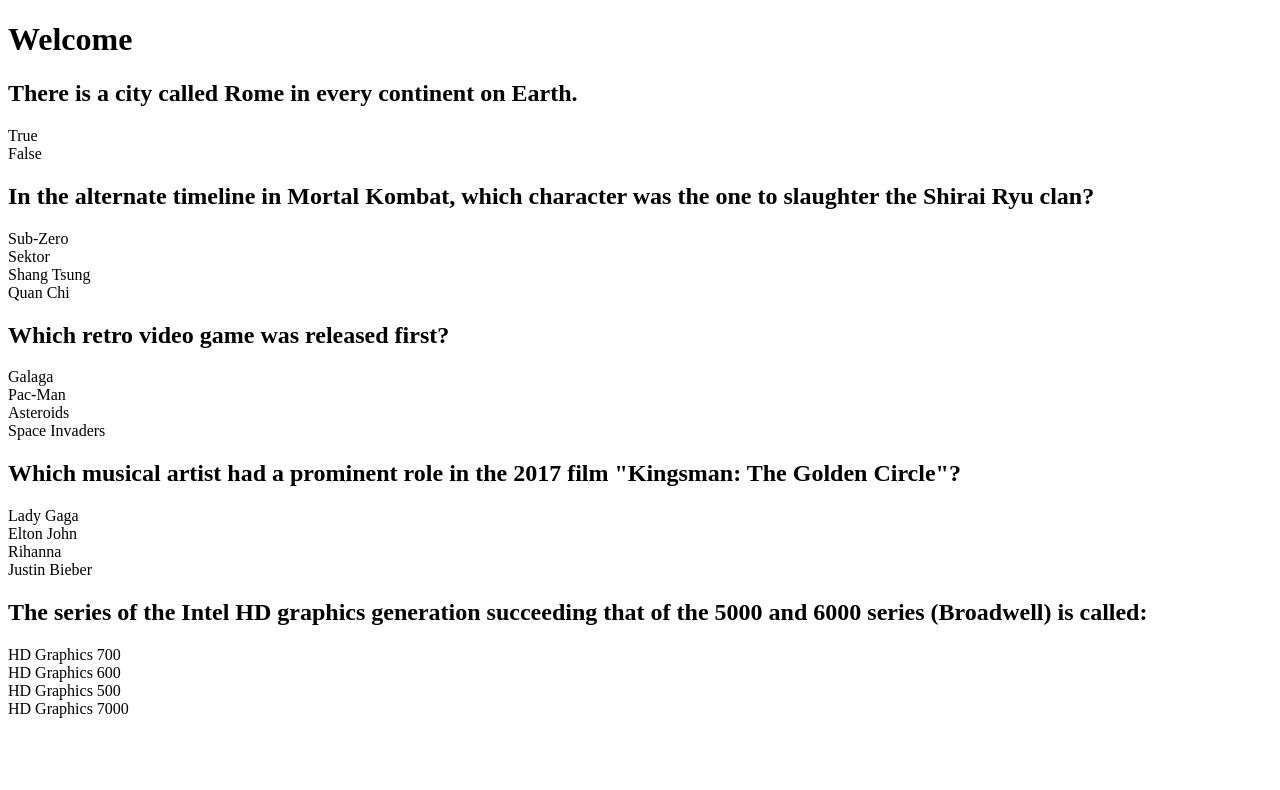
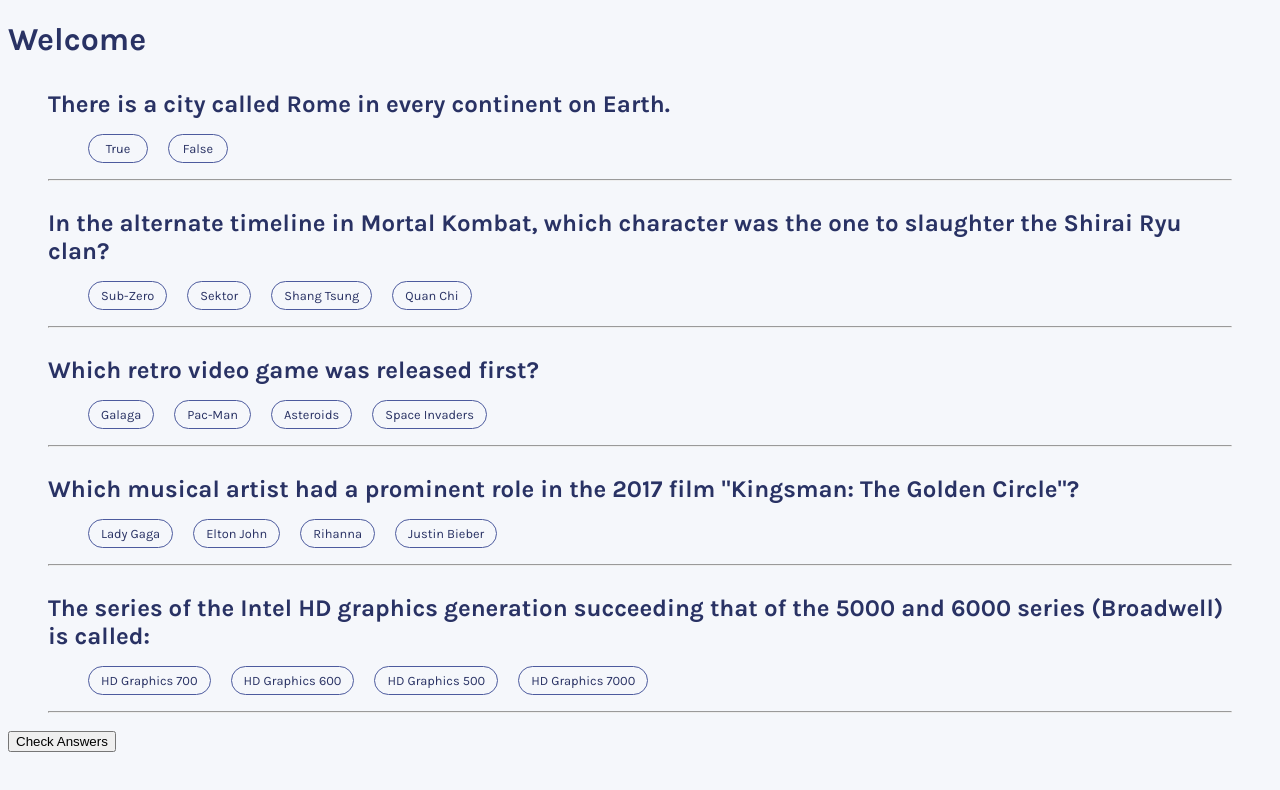
Before and after one commit to jasnmar/scrimba-rb-quizzical, a React (Vite) app: page / in a window 1280 px wide. Shown: the top 790 px of the page. Built offline with nearby package versions, Linux system fonts and the light colour scheme.

Commit message:
Kinda working with local data

```diff
--- a/index.html
+++ b/index.html
@@ -3,6 +3,9 @@
   <head>
     <meta charset="UTF-8" />
     <meta name="viewport" content="width=device-width, initial-scale=1.0" />
+    <link rel="preconnect" href="https://fonts.googleapis.com">
+    <link rel="preconnect" href="https://fonts.gstatic.com" crossorigin>
+    <link href="https://fonts.googleapis.com/css2?family=Karla:ital,wght@0,200..800;1,200..800&display=swap" rel="stylesheet">
     <title>Quizzical</title>
   </head>
   <body>
--- a/src/App.css
+++ b/src/App.css
@@ -0,0 +1,8 @@
+: root {
+
+}
+
+
+.app--check-answers {
+
+}
--- a/src/App.jsx
+++ b/src/App.jsx
@@ -2,82 +2,38 @@ import { useState, useEffect } from 'react'
 import './App.css'
 import Welcome from './components/Welcome/Welcome'
 import Question from './components/Question/Question'
-import { data } from './data'
+
 import { nanoid } from 'nanoid'
+import { customizeResponse } from './utils/questionUtils'
 import he from "he"
 
-const debug = true
+
 
 function App() {
   const [questionList, setQuestionList] = useState(customizeResponse())
-  //So that I don't slam the API I have some data
-  //locally to work with
-  function getQuestions() {
-    if(debug) {
-        return data
-    } else {
-        return fetchQuestions()
-    }
+
+  function questionClickHandler(event, questionId, answerId) {
+    // console.log('a.target:', event.target)
+    // console.log('questionId: ', questionId)
+    // console.log('answerId: ', answerId)
+    const newQuestions = [...questionList]
+    const currentQuestion = newQuestions.find((question) => {
+      return question.id === questionId
+    })
+    currentQuestion.answerList.map((answer) => answer.selected=false)
+    const selectedAnswer = currentQuestion.answerList.find((answer) => {
+      return answer.id === answerId
+    })
+    selectedAnswer.selected = true
+    // console.log('currentQuestion: ', currentQuestion)
+    // console.log('selectedAnswer: ', selectedAnswer)
+    // console.log('questionList: ', questionList)
+    setQuestionList(() => newQuestions)
   }
 
-  //I want the shape of the data to be a little different than the
-  //way the API returns it, so I'm reshaping it a bit.
-  function customizeResponse() {
-    const apiResponse = getQuestions()
-    const questionList = apiResponse.results
-    const formattedQuestions = questionList.map(question => {
-      const questionId = nanoid()
-      const answerList = fixAnswerList(question, questionId)
-      question = {
-        ...question,
-        question: he.decode(question.question),
-        answerList:answerList,
-        id:questionId}
-      return question
-    })
-    return formattedQuestions
-  }
-  console.log('questionList: ', questionList)
-
-  function fixAnswerList(question, qid) {
-    const answerListLength = question.incorrect_answers.length + 1;
-    const randomNumber = getRandomInt(answerListLength)
-    const answerList = [...question.incorrect_answers]
-    const answerObjects = answerList.map(answer => {
-      return writeAnswer(answer, false, qid)
-    })
-    answerObjects.splice(randomNumber, 0, writeAnswer(question.correct_answer, true, qid))
-    return answerObjects
-  }
-
-  function writeAnswer(text, correct, qid) {
-    return {
-      answerText:
-      he.decode(text),
-      correct: correct,
-      questionid: qid,
-      id: nanoid()
-    }
-  }
-
-  function getRandomInt(max) {
-    return Math.floor(Math.random() * max);
-  }
-
-  async function fetchQuestions() {
-    const res = await fetch('https://opentdb.com/api.php?amount=5')
-    const questionObject = await res.json()
-    return questionObject
-  }
-  function questionClickHandler(a, b, c) {
-    console.log('a.target:', a.target)
-    console.log('b: ', b)
-    console.log('c: ', c)
-  }
   const questions =
     <div>
       {questionList.map((question) => {
-        {console.log(question)}
         return <Question
           key={question.id}
           id={question.id}
@@ -94,6 +50,7 @@ function App() {
     <>
       <Welcome />
       {questions}
+      <button className='app--check-answers'>Check Answers</button>
     </>
   )
 }
--- a/src/components/Question/Question.css
+++ b/src/components/Question/Question.css
@@ -0,0 +1,29 @@
+.question {
+    padding: 10px 40px;
+}
+
+.question h1 {
+    margin: 0;
+}
+
+.question ul {
+    display: flex;
+    gap: 20px;
+}
+.question li {
+    list-style-type: none;
+    border: 1px solid var(--clr-dark-blue);
+    border-radius: 16px;
+    min-width: 60px;
+    text-align: center;
+    padding: 6px 12px;
+    font-size: .8rem;
+
+}
+
+.question .selected {
+    background-color: var(--clr-light-blue);
+    border: 1px solid var(--clr-light-blue);
+    box-shadow: 0px 0px 5px var(--clr-dark-blue);
+
+}
--- a/src/components/Question/Question.jsx
+++ b/src/components/Question/Question.jsx
@@ -5,12 +5,13 @@ function Question(props) {
     function getAnswerList() {
         const answerArray = props.answers
         return answerArray.map(answer => {
-            return <div
+            return <li
                 onClick={(e) => props.handleClick(e, props.id, answer.id)}
                 id={answer.id}
-                key={answer.id}>
+                key={answer.id}
+                className={answer.selected ? "selected" : undefined}>
                     {answer.answerText}
-                </div>
+                </li>
         })
     }
 
@@ -18,9 +19,10 @@ function Question(props) {
     return (
         <section className="question">
             <h1>{props.question}</h1>
-            <div>
+            <ul>
                 {answerList}
-            </div>
+            </ul>
+            <hr/>
         </section>
     )
 }
--- a/src/index.css
+++ b/src/index.css
@@ -0,0 +1,13 @@
+:root {
+    --clr-dark-blue: #4D5B9E;
+    --clr-light-blue: #D6DBF5;
+}
+
+* {
+    box-sizing: border-box;
+}
+body {
+    color: #293264;
+    font-family: 'Karla', sans-serif;
+    background-color: #F5F7FB;
+}
--- /dev/null
+++ b/src/utils/questionUtils.js
@@ -0,0 +1,80 @@
+import { nanoid } from 'nanoid'
+import { data } from '../data'
+import he from "he"
+
+//Turn this off for prod
+const debug = true
+
+//I want the shape of the data to be a little different than the
+//way the API returns it, so I'm reshaping it a bit.
+export function customizeResponse() {
+  const apiResponse = getQuestions()
+  console.log('apiResponse: ', apiResponse)
+  const questionList = apiResponse.results
+  console.log('questionList: ', questionList)
+  const formattedQuestions = questionList.map(question => {
+    const questionId = nanoid()
+    const answerList = fixAnswerList(question, questionId)
+    question = {
+      ...question,
+      question: he.decode(question.question),
+      answerList:answerList,
+      id:questionId}
+    return question
+  })
+  return formattedQuestions
+}
+
+//So that I don't slam the API I have some data
+//locally to work with
+function getQuestions() {
+  if (debug) {
+    return data;
+  } else {
+    return fetchQuestions();
+  }
+}
+
+//Calls the opentrivia DB.
+//Not being used for dev, as they have rate limits and vite
+//refreshes kill it.
+async function fetchQuestions() {
+  const res = await fetch("https://opentdb.com/api.php?amount=5");
+  const questionObject = await res.json();
+  return questionObject;
+}
+
+//The opentrivia DB returns a list of incorrect answers
+//as well as a correct answer. I want them all combined
+//so that they are easy to render. This makes them into
+//an array of objects, with one of them having a
+//correct: true field.
+function fixAnswerList(question, qid) {
+  const answerListLength = question.incorrect_answers.length + 1;
+  const randomNumber = getRandomInt(answerListLength)
+  const answerList = [...question.incorrect_answers]
+  const answerObjects = answerList.map(answer => {
+    return writeAnswer(answer, false, qid)
+  })
+  answerObjects.splice(randomNumber, 0, writeAnswer(question.correct_answer, true, qid))
+  return answerObjects
+}
+
+//Just a little utility that builds the answer object
+//in a consistent way
+function writeAnswer(text, correct, qid) {
+  return {
+    answerText:
+    he.decode(text),
+    correct: correct,
+    questionid: qid,
+    id: nanoid(),
+    selected: false
+  }
+}
+
+//Used to figure out where in the answer list to insert
+//the correct answer
+function getRandomInt(max) {
+  return Math.floor(Math.random() * max);
+}
```
